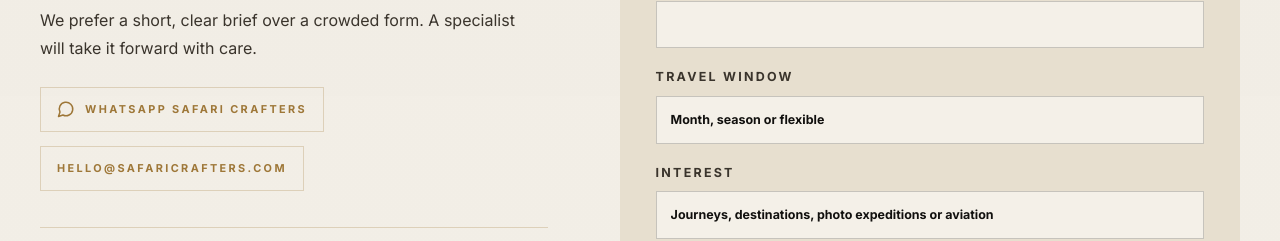
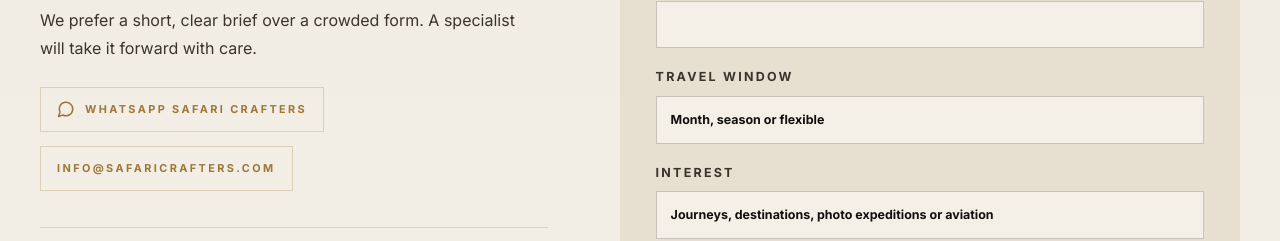
Before and after one commit to aiastralt24-cpu/safaricraftersweb, a Next.js app: page /contact in a window 1280 px wide. Shown: the part 960-1201 px from the top of the page. Built offline with nearby package versions, Linux system fonts and the light colour scheme.

Commit message:
Use info email on contact page (#1)

```diff
--- a/app/contact/page.tsx
+++ b/app/contact/page.tsx
@@ -36,8 +36,8 @@ export default function ContactPage() {
               <Link className="whatsapp-link" href="https://wa.me/910000000000">
                 <MessageCircle size={18} /> WhatsApp Safari Crafters
               </Link>
-              <Link className="whatsapp-link" href="mailto:hello@safaricrafters.com">
-                hello@safaricrafters.com
+              <Link className="whatsapp-link" href="mailto:info@safaricrafters.com">
+                info@safaricrafters.com
               </Link>
             </div>
             <div className="contact-notes" aria-label="Contact page notes">
```
